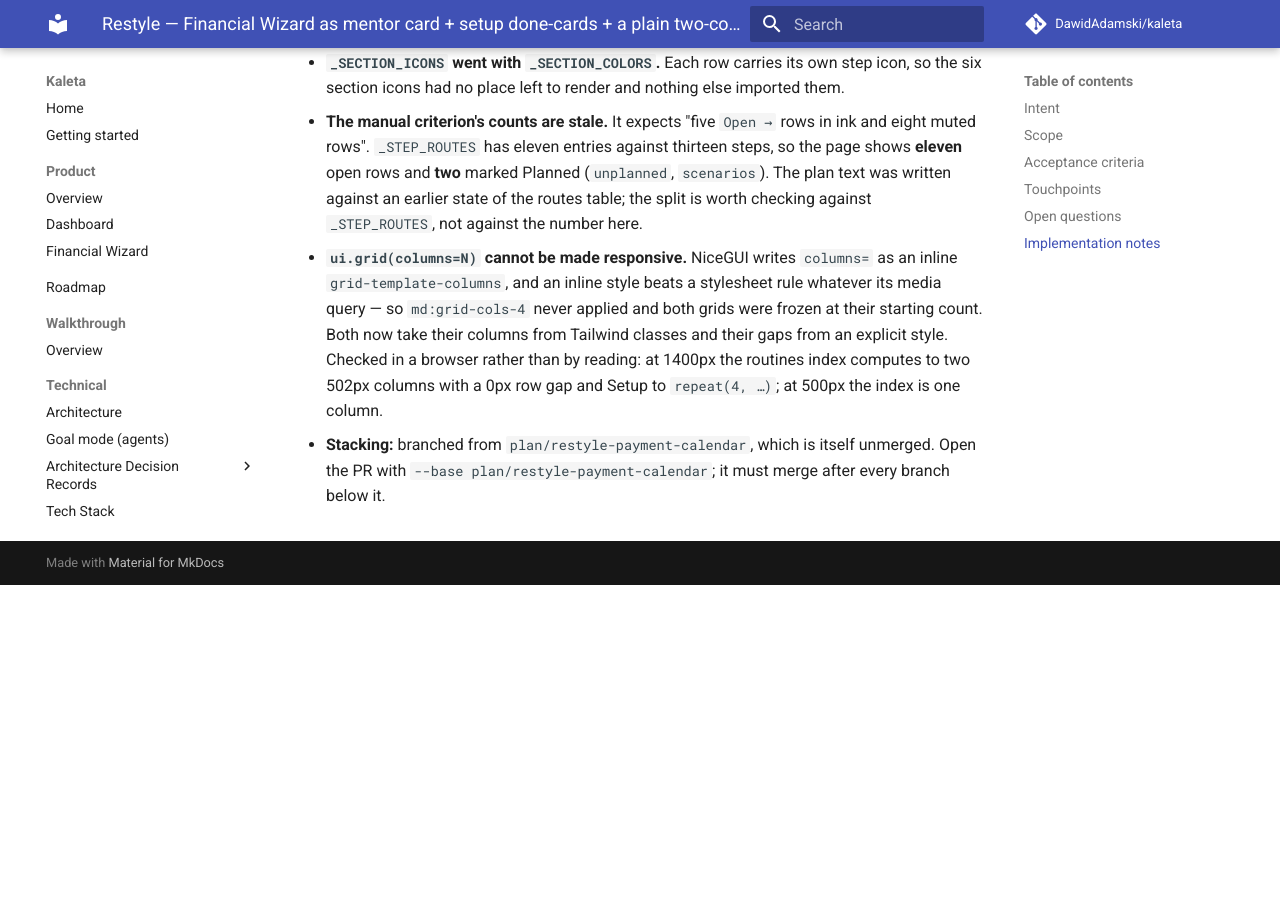
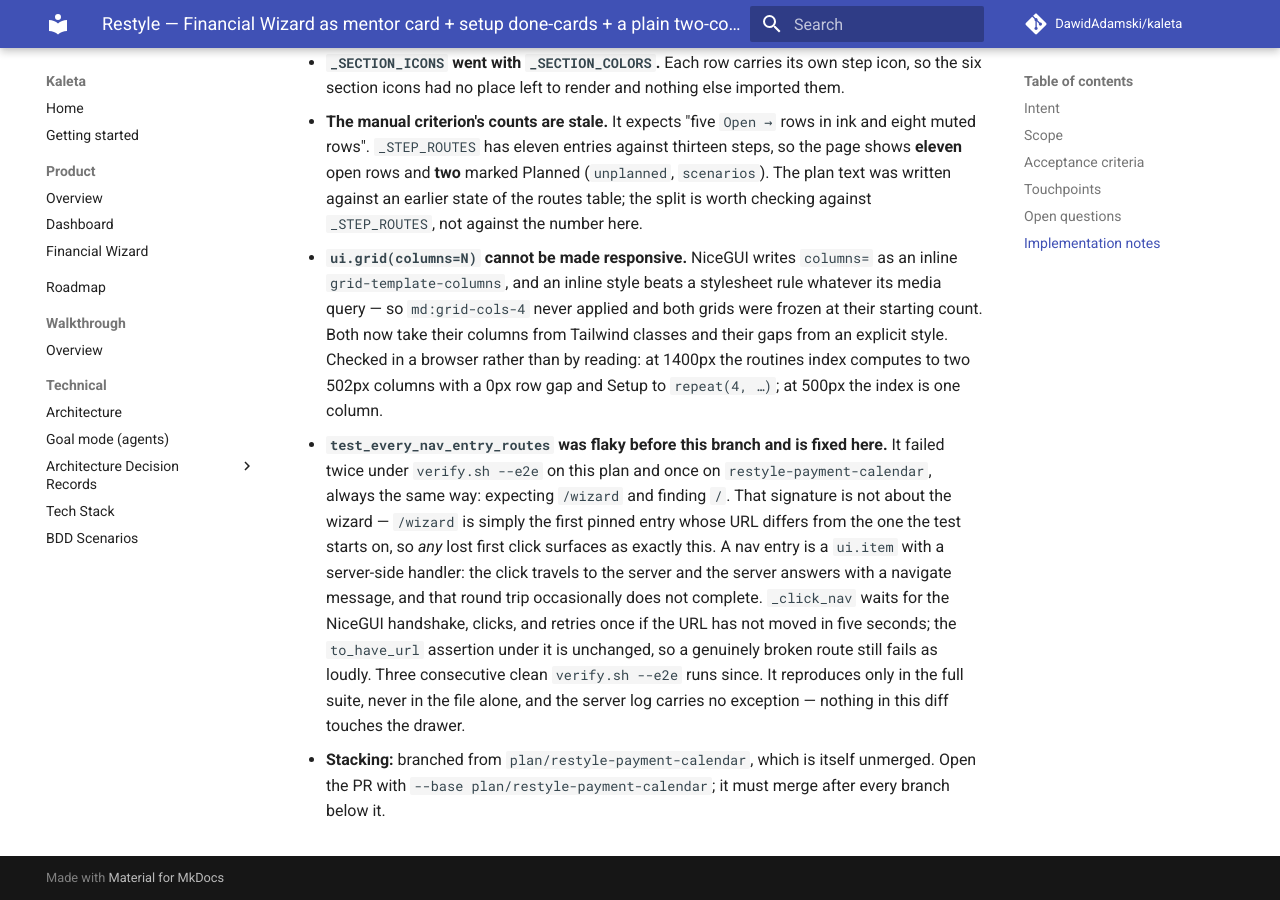
Before and after one commit to DawidAdamski/kaleta, an MkDocs documentation site: the page built from docs/plans/restyle-wizard-index.md, in a window 1280 px wide and 900 px high, scrolled down 2466 px. Built offline with MkDocs 1.6.1 and Material for MkDocs 9.7.7, drawn with Linux system fonts in a browser that asks for light colours; comment, search, counter and statistics services are not loaded; before the commit the page ends 3051 px from its top, so only the background shows below that.

Commit message:
test(navigation): a dropped round trip is not a broken route
`test_every_nav_entry_routes` failed three times across this session,
always expecting /wizard and finding /. That is not about the wizard:
/wizard is the first pinned entry whose URL differs from the one the
test starts on, so any lost first click looks exactly like this.

A nav entry is a `ui.item` with a server-side handler — the click goes
to the server and the server answers with a navigate message. When that
round trip does not complete the page simply stays where it was.
`_click_nav` waits for the NiceGUI handshake, clicks, and retries once
if the URL has not moved in five seconds. The `to_have_url` assertion is
unchanged, so a route that is actually broken still fails here.

Three consecutive clean `verify.sh --e2e` runs since.

Co-Authored-By: Claude Opus 5 (1M context) <noreply@anthropic.com>
Claude-Session: https://claude.ai/code/session_0152AYpRfMD2oD5sjv3sg3qi

```diff
--- a/docs/plans/restyle-wizard-index.md
+++ b/docs/plans/restyle-wizard-index.md
@@ -129,6 +129,22 @@ Out of scope: any wizard step page, mentor rules, new steps (the draft
   1400px the routines index computes to two 502px columns with a 0px
   row gap and Setup to `repeat(4, …)`; at 500px the index is one column.
 
+- **`test_every_nav_entry_routes` was flaky before this branch and is
+  fixed here.** It failed twice under `verify.sh --e2e` on this plan and
+  once on `restyle-payment-calendar`, always the same way: expecting
+  `/wizard` and finding `/`. That signature is not about the wizard —
+  `/wizard` is simply the first pinned entry whose URL differs from the
+  one the test starts on, so *any* lost first click surfaces as exactly
+  this. A nav entry is a `ui.item` with a server-side handler: the click
+  travels to the server and the server answers with a navigate message,
+  and that round trip occasionally does not complete. `_click_nav` waits
+  for the NiceGUI handshake, clicks, and retries once if the URL has not
+  moved in five seconds; the `to_have_url` assertion under it is
+  unchanged, so a genuinely broken route still fails as loudly. Three
+  consecutive clean `verify.sh --e2e` runs since. It reproduces only in
+  the full suite, never in the file alone, and the server log carries no
+  exception — nothing in this diff touches the drawer.
+
 - **Stacking:** branched from `plan/restyle-payment-calendar`, which is
   itself unmerged. Open the PR with
   `--base plan/restyle-payment-calendar`; it must merge after every
```
Also changed, not shown: 1 other file.
